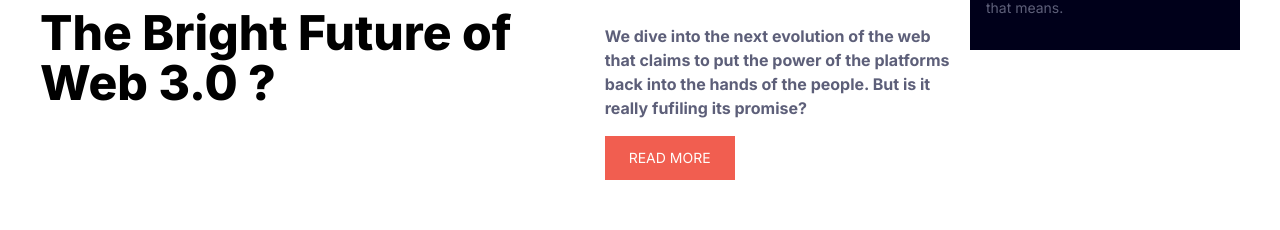
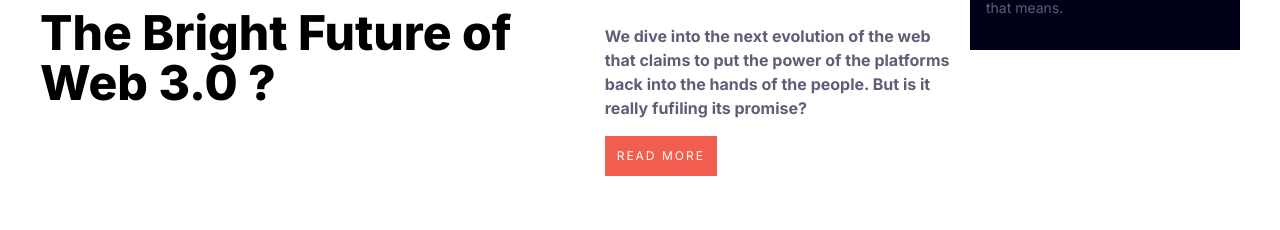
Before and after one commit to mosesfawole/news-homepage, a React (Vite) app in the folder news-homepage/: page / in a window 1280 px wide. Shown: the part 544-774 px from the top of the page. Built offline with nearby package versions, Linux system fonts and the light colour scheme.

Commit message:
hero active state

```diff
--- a/news-homepage/src/components/Hero.jsx
+++ b/news-homepage/src/components/Hero.jsx
@@ -30,11 +30,14 @@ const Hero = () => {
           <div className="smallTexts md:w-1/2 flex flex-col gap-4 justify-center    ">
             {HeroTexts.map((item, index) => (
               <>
-                <p className="text-header-text font-bold">{item.smallText}</p>
+                <p className="text-header-text  font-bold">{item.smallText}</p>
               </>
             ))}
-            <button className="px-6  p-3 text-btnText uppercase text-sm w-fit bg-btn">
-              read more
+            <button className="p-3  hover:bg-black hover:text-white text-btnText w-fit bg-btn">
+              <p className=" tracking-[2px] font-inter   uppercase text-xs">
+                {" "}
+                read more
+              </p>
             </button>
           </div>
         </div>
```
